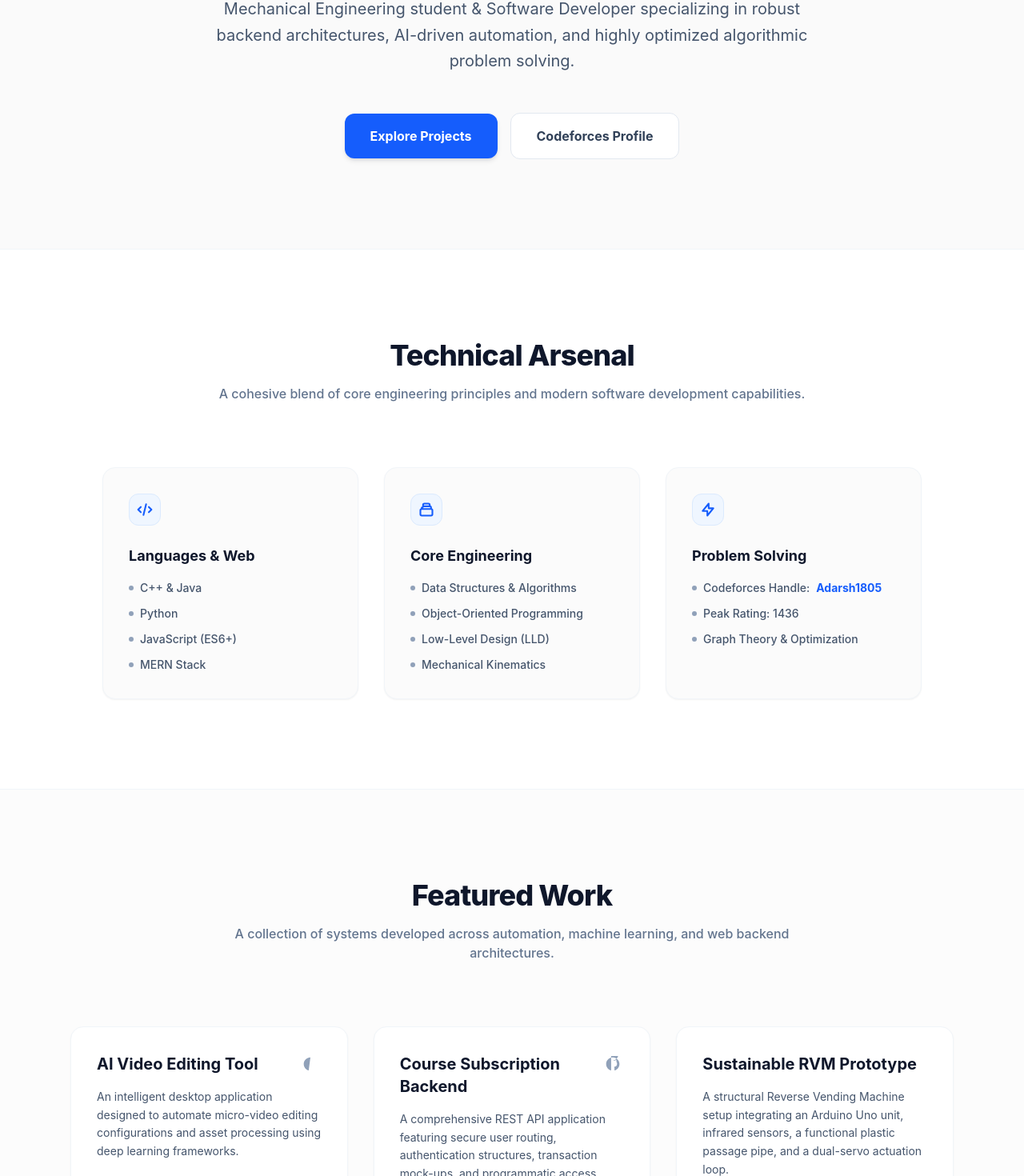
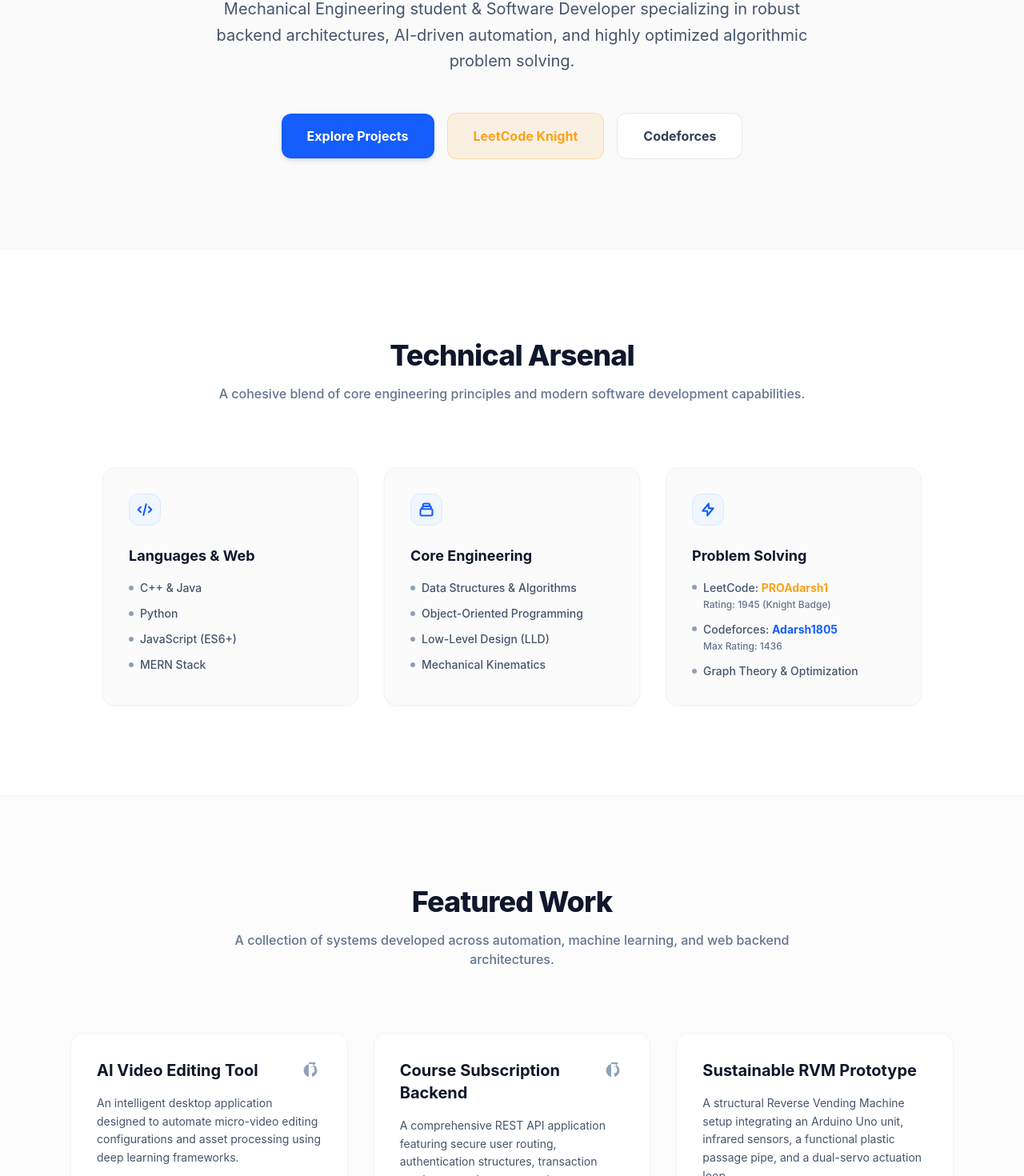
Before and after one commit to Adarsh180507/adarsh-portfolio, a React (Vite) app in the folder adarsh-portfolio/: page / in a window 1280 px wide. Shown: the part 515-1985 px from the top of the page at 80% size. Built offline with nearby package versions, Linux system fonts and the light colour scheme.

Commit message:
Added leetcode profile

```diff
--- a/adarsh-portfolio/src/App.jsx
+++ b/adarsh-portfolio/src/App.jsx
@@ -33,7 +33,7 @@ function App() {
       <section className="pt-44 pb-28 px-6 max-w-5xl mx-auto flex flex-col items-center text-center">
         <div className="inline-flex items-center gap-2 mb-6 px-4 py-1.5 bg-blue-50/60 border border-blue-100 text-blue-700 font-semibold text-xs tracking-wide uppercase rounded-full">
           <span className="w-2 h-2 rounded-full bg-blue-500 animate-pulse"></span>
-          8.70 CGPA • IIT (BHU) Varanasi
+          8.51 CGPA • IIT (BHU) Varanasi
         </div>
 
         <h1 className="text-5xl md:text-7xl font-black mb-8 tracking-tight text-slate-900 max-w-4xl leading-[1.15]">
@@ -46,7 +46,7 @@ function App() {
           optimized algorithmic problem solving.
         </p>
 
-        <div className="flex flex-col sm:flex-row items-center gap-4 w-full sm:w-auto">
+        <div className="flex flex-col sm:flex-row items-center justify-center gap-4 w-full sm:w-auto">
           <a
             href="#projects"
             className="w-full sm:w-auto bg-blue-600 text-white px-8 py-4 rounded-xl font-bold hover:bg-blue-700 shadow-md hover:shadow-lg hover:shadow-blue-100 transition-all text-center"
@@ -54,12 +54,20 @@ function App() {
             Explore Projects
           </a>
           <a
+            href="https://leetcode.com/u/PROAdarsh1/"
+            target="_blank"
+            rel="noreferrer"
+            className="w-full sm:w-auto bg-[#FFA116]/10 text-[#FFA116] border border-[#FFA116]/30 px-8 py-4 rounded-xl font-bold hover:bg-[#FFA116]/20 transition-all text-center flex items-center justify-center gap-2"
+          >
+            LeetCode Knight
+          </a>
+          <a
             href="https://codeforces.com/profile/Adarsh1805"
             target="_blank"
             rel="noreferrer"
             className="w-full sm:w-auto bg-white text-slate-700 border border-slate-200 px-8 py-4 rounded-xl font-bold hover:border-slate-900 hover:text-slate-900 transition-all text-center"
           >
-            Codeforces Profile
+            Codeforces
           </a>
         </div>
       </section>
@@ -179,14 +187,27 @@ function App() {
                 Problem Solving
               </h3>
               <ul className="space-y-3 text-slate-600 font-medium text-sm">
-                <li className="flex items-center gap-2">
-                  <span className="w-1.5 h-1.5 bg-slate-400 rounded-full"></span>
-                  Codeforces Handle:{" "}
-                  <span className="font-bold text-blue-600">Adarsh1805</span>
+                <li className="flex items-start gap-2">
+                  <span className="w-1.5 h-1.5 bg-slate-400 rounded-full mt-1.5 shrink-0"></span>
+                  <div>
+                    LeetCode:{" "}
+                    <span className="font-bold text-[#FFA116]">PROAdarsh1</span>
+                    <br />
+                    <span className="text-xs text-slate-500">
+                      Rating: 1945 (Knight Badge)
+                    </span>
+                  </div>
                 </li>
-                <li className="flex items-center gap-2">
-                  <span className="w-1.5 h-1.5 bg-slate-400 rounded-full"></span>
-                  Peak Rating: 1436
+                <li className="flex items-start gap-2">
+                  <span className="w-1.5 h-1.5 bg-slate-400 rounded-full mt-1.5 shrink-0"></span>
+                  <div>
+                    Codeforces:{" "}
+                    <span className="font-bold text-blue-600">Adarsh1805</span>
+                    <br />
+                    <span className="text-xs text-slate-500">
+                      Max Rating: 1436
+                    </span>
+                  </div>
                 </li>
                 <li className="flex items-center gap-2">
                   <span className="w-1.5 h-1.5 bg-slate-400 rounded-full"></span>
@@ -222,11 +243,12 @@ function App() {
                   <h3 className="text-xl font-bold text-slate-900 group-hover:text-blue-600 transition-colors">
                     AI Video Editing Tool
                   </h3>
+                  {}
                   <a
                     href="https://github.com/Adarsh180507/VideoEditingAiAgent.git"
                     target="_blank"
                     rel="noreferrer"
-                    className="text-slate-400 hover:text-slate-900 p-1 rounded-lg hover:bg-slate-50 transition-all"
+                    className="text-slate-400 hover:text-slate-900 p-1 rounded-lg hover:bg-slate-50 transition-all cursor-pointer z-10 relative"
                     title="View Repository"
                   >
                     <svg
@@ -237,12 +259,12 @@ function App() {
                       <path
                         fillRule="evenodd"
                         clipRule="evenodd"
-                        d="M12 2C6.477 2 2 6.477 2 12c0 4.42 2.867 8.17 6.839 9.49.5.092.682-.217.682-.48 text-shadow-smv-.1.017-1.665.025-3.266-2.782.604-3.369-1.34-3.369-1.34-.454-1.156-1.11-1.464-1.11-1.464-.908-.62.069-.01.069-.01 1.003.07 1.531 1.03 1.531 1.03.892 1.529 2.341 1.087 2.91.831.092-.646.35-1.086.636-1.336-2.22-.253-4.555-1.11-4.555-4.943 0-1.091.39-1.984 1.029-2.683-.103-.253-.446-1.27.098-2.647 0 0 .84-.269 2.75 1.025A9.564 9.564 0 0112 6.844c.85.004 1.705.115 2.504.337 1.909-1.294 2.747-1.025 2.747-1.025.546 1.377.203 2.394.1 2.647.64.699 1.028 1.592 1.028 2.683 0 3.842-2.339 4.687-4.566 4.935.359.309.678.919.678 1.852 0 1.336-.012 2.415-.012 2.743 0 .267.18.577.688.479C19.138 20.167 22 16.418 22 12c0-5.523-4.477-10-10-10z"
+                        d="M12 2C6.477 2 2 6.477 2 12c0 4.42 2.867 8.17 6.839 9.49.5.092.682-.217.682-.48v-.1.017-1.665.025-3.266-2.782.604-3.369-1.34-3.369-1.34-.454-1.156-1.11-1.464-1.11-1.464-.908-.62.069-.01.069-.01 1.003.07 1.531 1.03 1.531 1.03.892 1.529 2.341 1.087 2.91.831.092-.646.35-1.086.636-1.336-2.22-.253-4.555-1.11-4.555-4.943 0-1.091.39-1.984 1.029-2.683-.103-.253-.446-1.27.098-2.647 0 0 .84-.269 2.75 1.025A9.564 9.564 0 0112 6.844c.85.004 1.705.115 2.504.337 1.909-1.294 2.747-1.025 2.747-1.025.546 1.377.203 2.394.1 2.647.64.699 1.028 1.592 1.028 2.683 0 3.842-2.339 4.687-4.566 4.935.359.309.678.919.678 1.852 0 1.336-.012 2.415-.012 2.743 0 .267.18.577.688.479C19.138 20.167 22 16.418 22 12c0-5.523-4.477-10-10-10z"
                       />
                     </svg>
                   </a>
                 </div>
-                <p className="text-slate-600 mb-6 text-sm leading-relaxed">
+                <p className="text-slate-600 mb-6 text-sm leading-relaxed relative z-0">
                   An intelligent desktop application designed to automate
                   micro-video editing configurations and asset processing using
                   deep learning frameworks.
@@ -268,11 +290,12 @@ function App() {
                   <h3 className="text-xl font-bold text-slate-900 group-hover:text-blue-600 transition-colors">
                     Course Subscription Backend
                   </h3>
+                  {}
                   <a
                     href="https://github.com/Adarsh180507/CourseSubscriptionWebApp.git"
                     target="_blank"
                     rel="noreferrer"
-                    className="text-slate-400 hover:text-slate-900 p-1 rounded-lg hover:bg-slate-50 transition-all"
+                    className="text-slate-400 hover:text-slate-900 p-1 rounded-lg hover:bg-slate-50 transition-all cursor-pointer z-10 relative"
                     title="View Repository"
                   >
                     <svg
@@ -288,7 +311,7 @@ function App() {
                     </svg>
                   </a>
                 </div>
-                <p className="text-slate-600 mb-6 text-sm leading-relaxed">
+                <p className="text-slate-600 mb-6 text-sm leading-relaxed relative z-0">
                   A comprehensive REST API application featuring secure user
                   routing, authentication structures, transaction mock-ups, and
                   programmatic access control.
@@ -507,7 +530,7 @@ function App() {
           </p>
           <div className="flex gap-6 font-semibold text-slate-400">
             <a
-              href="https://github.com/Adarsh180507"
+              href="https://github.com/your-github-username"
               target="_blank"
               rel="noreferrer"
               className="hover:text-white transition-colors"
@@ -515,10 +538,18 @@ function App() {
               GitHub
             </a>
             <a
-              href="https://codeforces.com/"
+              href="https://leetcode.com/u/PROAdarsh1/"
               target="_blank"
               rel="noreferrer"
-              className="hover:text-white transition-colors"
+              className="hover:text-[#FFA116] transition-colors"
+            >
+              LeetCode
+            </a>
+            <a
+              href="https://codeforces.com/profile/Adarsh1805"
+              target="_blank"
+              rel="noreferrer"
+              className="hover:text-blue-500 transition-colors"
             >
               Codeforces
             </a>
```
